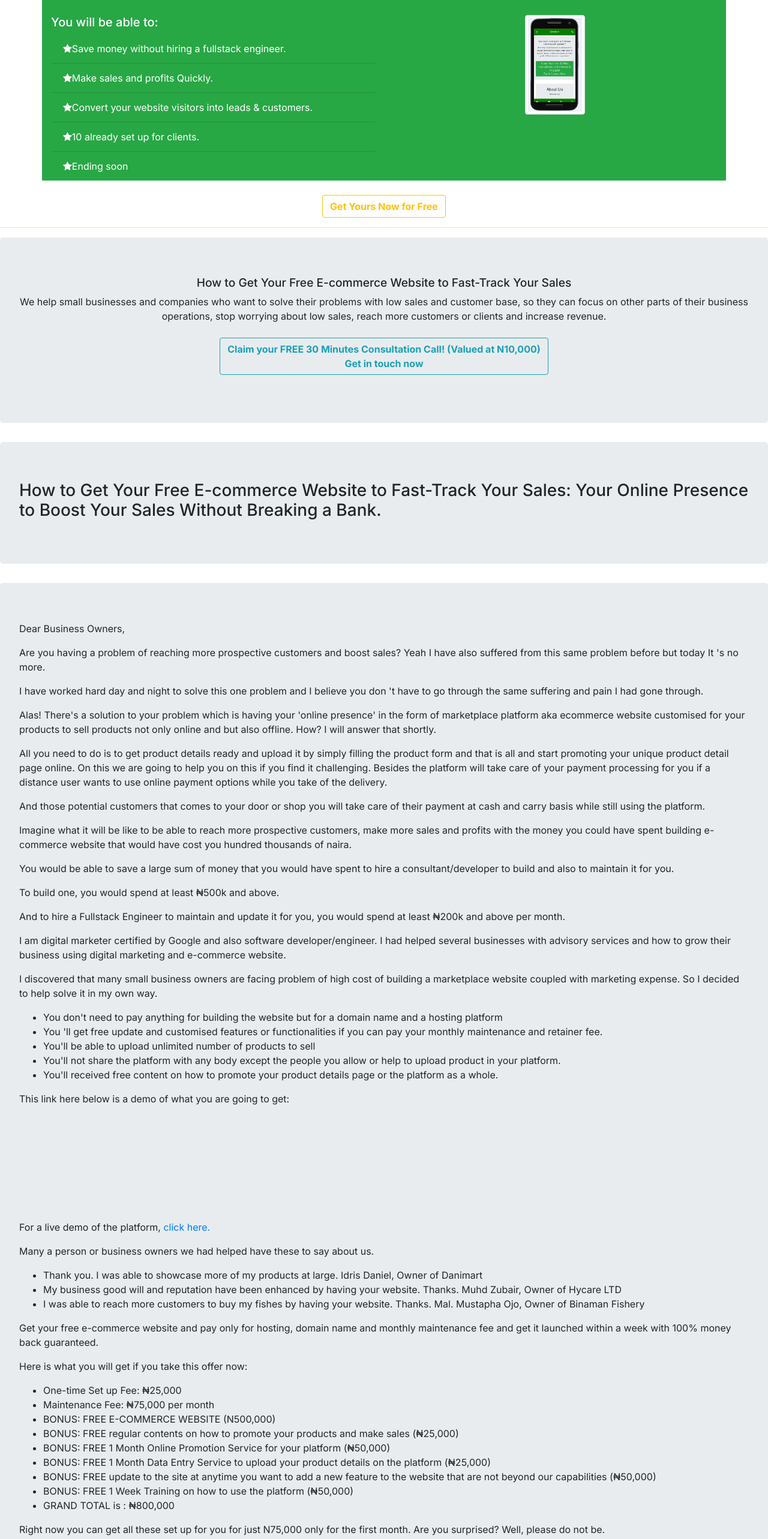
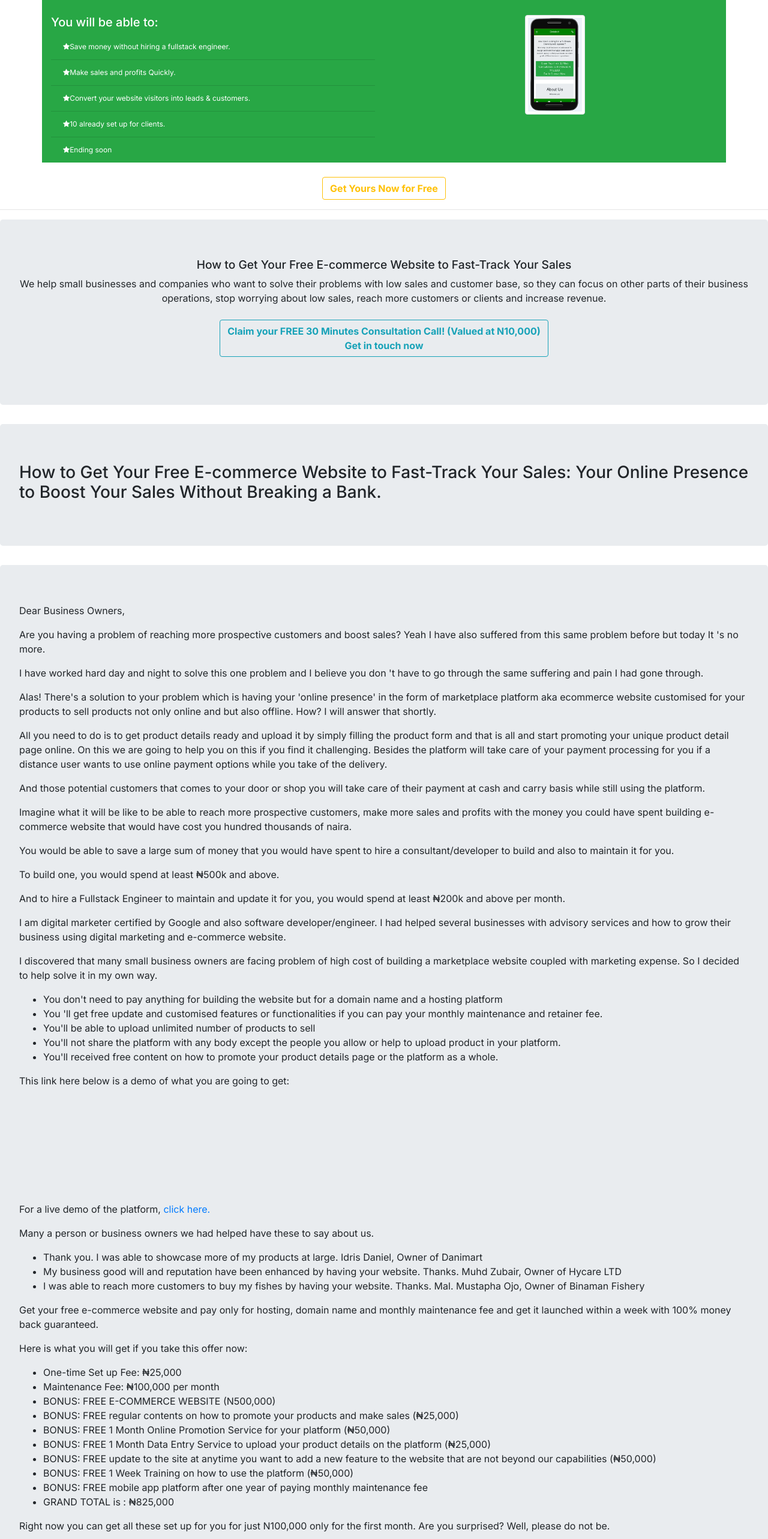
Before and after one commit to rexali/siniotech, a Next.js app: page /apps/ecommerce in a window 1280 px wide. Shown: the part 120-2686 px from the top of the page at 60% size. Built offline with nearby package versions, Linux system fonts and the light colour scheme; grey boxes are pictures that could not be loaded.

Commit message:
ecomm updated

```diff
--- a/src/app/apps/ecommerce/page.tsx
+++ b/src/app/apps/ecommerce/page.tsx
@@ -6,12 +6,12 @@ export default function EcommercePage() {
         <main>
             <a className="navbar-brand" id="goTop"></a>
             <nav className="navbar navbar-expand-md navbar-light fixed-top" style={{ backgroundColor: "green" }} id="navbartop">
-                <a className="navbar-brand" data-toggle="collapse" data-target="#navbarCollapse">
+                <a className="navbar-brand" data-toggle="collapse" data-target="#navbarCollapsex">
                     <span className="fa fa-bars d-md-none" style={{ fontSize: "medium" }}></span>
                 </a>
                 <a className="navbar-brand" href="/">Siniotech</a>
                 <a className="navbar-brand  d-md-none" href="tel:+2347016807004"><i className="fa fa-phone"></i></a>
-                <div className="collapse navbar-collapsex" id="navbarCollapse">
+                <div className="collapse navbar-collapse" id="navbarCollapse">
                     <ul className="navbar-nav mr-auto">
                         <li className="nav-item">
                             <a className="nav-link" style={{ color: 'white' }} href="#about">ABOUT</a>
@@ -36,11 +36,11 @@ export default function EcommercePage() {
                     <div className='col-6'>
                         <h5>You will be able to:</h5>
                         <ul className="list-group list-group-flush">
-                            <li className="list-group-item bg-success text-justify"><i className="fa fa-star"></i>Save money without hiring a fullstack engineer.</li>
-                            <li className="list-group-item bg-success text-justify"><i className="fa fa-star"></i>Make sales and profits Quickly.</li>
-                            <li className="list-group-item bg-success text-justify"><i className="fa fa-star"></i>Convert your website visitors into leads & customers.</li>
-                            <li className="list-group-item bg-success text-justify"><i className="fa fa-star"></i>10 already set up for clients.</li>
-                            <li className="list-group-item bg-success text-justify"><i className="fa fa-star"></i>Ending soon</li>
+                            <li className="list-group-item bg-success text-justify" style={{ fontSize: 12 }}><i className="fa fa-star"></i>Save money without hiring a fullstack engineer.</li>
+                            <li className="list-group-item bg-success text-justify" style={{ fontSize: 12 }}><i className="fa fa-star"></i>Make sales and profits Quickly.</li>
+                            <li className="list-group-item bg-success text-justify" style={{ fontSize: 12 }}><i className="fa fa-star"></i>Convert your website visitors into leads & customers.</li>
+                            <li className="list-group-item bg-success text-justify" style={{ fontSize: 12 }}><i className="fa fa-star"></i>10 already set up for clients.</li>
+                            <li className="list-group-item bg-success text-justify" style={{ fontSize: 12 }}><i className="fa fa-star"></i>Ending soon</li>
                         </ul>
                     </div>
                     <div className='col-6'>
@@ -55,8 +55,6 @@ export default function EcommercePage() {
                 <h1 className="text-capitalizez" style={{ fontSize: "larger" }}>How to Get Your Free E-commerce Website to Fast-Track Your Sales</h1>
                 <p style={{ fontSize: "normal" }} >We help small businesses and companies who want to solve their problems with low sales and customer base, so they can focus on other parts of their business operations, stop worrying about low sales, reach more customers or clients and increase revenue.</p>
                 <p className="text-center mt-4"><a className="btn btn-outline-info font-weight-bold" href="/apps/leads">Claim your FREE 30 Minutes Consultation Call! (Valued at N10,000) <br /> Get in touch now</a></p>
-                {/* <button style={{ fontSize: 20 }} className="btn btn-success  mt-3 text-capitalize" data-toggle="modal"
-          data-target="#consultModal">Claim your Free 30 Mins Consultation Call! <br />Get in touch now.</button> */}
             </div>
 
             <div className='jumbotron'>
@@ -161,17 +159,18 @@ export default function EcommercePage() {
 
                 <ul>
                     <li>One-time Set up Fee: ₦25,000</li>
-                    <li>Maintenance Fee: ₦75,000 per month</li>
+                    <li>Maintenance Fee: ₦100,000 per month</li>
                     <li>BONUS: FREE E-COMMERCE WEBSITE (N500,000)</li>
                     <li>BONUS: FREE regular contents on how to promote your products and make sales (₦25,000)</li>
                     <li>BONUS: FREE 1 Month Online Promotion Service for your platform (₦50,000)</li>
                     <li>BONUS: FREE 1 Month Data Entry Service to upload your product details on the platform (₦25,000)</li>
                     <li>BONUS: FREE update to the site at anytime you want to add a new feature to the website that are not beyond our capabilities (₦50,000)</li>
                     <li>BONUS: FREE 1 Week Training on how to use the platform (₦50,000) </li>
-                    <li>GRAND TOTAL is : ₦800,000</li>
+                    <li>BONUS: FREE mobile app platform after one year of paying monthly maintenance fee</li>
+                    <li>GRAND TOTAL is : ₦825,000</li>
                 </ul>
                 <p>
-                    Right now you can get all these set up for you for just N75,000 only for the first month. Are you surprised? Well, please do not be.
+                    Right now you can get all these set up for you for just N100,000 only for the first month. Are you surprised? Well, please do not be.
                 </p>
 
                 <p>
@@ -188,11 +187,6 @@ export default function EcommercePage() {
                 </p>
                 <p className="text-center mt-4"><a className="btn btn-outline-success font-weight-bold" href="/apps/leads">Claim your FREE 30 Minutes Consultation Call! (Valued at N10,000) <br /> Get in touch now</a></p>
 
-                {/* <p className='text-center'>
-          <button style={{ fontSize: 20 }} className="btn btn-success  mt-3 text-capitalize" data-toggle="modal"
-            data-target="#consultModal">Claim your Free 30 Mins Consultation Call! <br />Get in touch now.</button>
-        </p> */}
-
             </div><hr />
 
             <div className='container bg-success text-white d-flex justify-content-center align-items-center' style={{ marginTop: 60 }}>
@@ -205,11 +199,11 @@ export default function EcommercePage() {
                     <div className='col-6'>
                         <h5>You will be able to:</h5>
                         <ul className="list-group list-group-flush">
-                            <li className="list-group-item bg-success text-justify"><i className="fa fa-star"></i>Save money without hiring a fullstack engineer.</li>
-                            <li className="list-group-item bg-success text-justify"><i className="fa fa-star"></i>Make sales and profits Quickly.</li>
-                            <li className="list-group-item bg-success text-justify"><i className="fa fa-star"></i>Convert your website visitors into leads & customers.</li>
-                            <li className="list-group-item bg-success text-justify"><i className="fa fa-star"></i>10 already set up for clients.</li>
-                            <li className="list-group-item bg-success text-justify"><i className="fa fa-star"></i>Ending soon</li>
+                            <li className="list-group-item bg-success text-justify" style={{ fontSize: 12 }}><i className="fa fa-star"></i>Save money without hiring a fullstack engineer.</li>
+                            <li className="list-group-item bg-success text-justify" style={{ fontSize: 12 }}><i className="fa fa-star"></i>Make sales and profits Quickly.</li>
+                            <li className="list-group-item bg-success text-justify" style={{ fontSize: 12 }}><i className="fa fa-star"></i>Convert your website visitors into leads & customers.</li>
+                            <li className="list-group-item bg-success text-justify" style={{ fontSize: 12 }}><i className="fa fa-star"></i>10 already set up for clients.</li>
+                            <li className="list-group-item bg-success text-justify" style={{ fontSize: 12 }}><i className="fa fa-star"></i>Ending soon</li>
                         </ul>
                     </div>
                     <div className='col-6'>
@@ -224,7 +218,7 @@ export default function EcommercePage() {
                 <a href="#goTop" title="To Top">
                     <span className="fa fa-chevron-up text-success"></span>
                 </a>
-                <p><a href="privacy">Privacy policy</a>   |   <a href="terms">Terms and conditions</a></p>
+                <p><Link href="/privacy">Privacy policy</Link>   |   <Link href="/terms">Terms and conditions</Link></p>
                 <p>&copy; Siniotech 2024. All right reserved</p>
             </footer>
             <div className="card">
```
